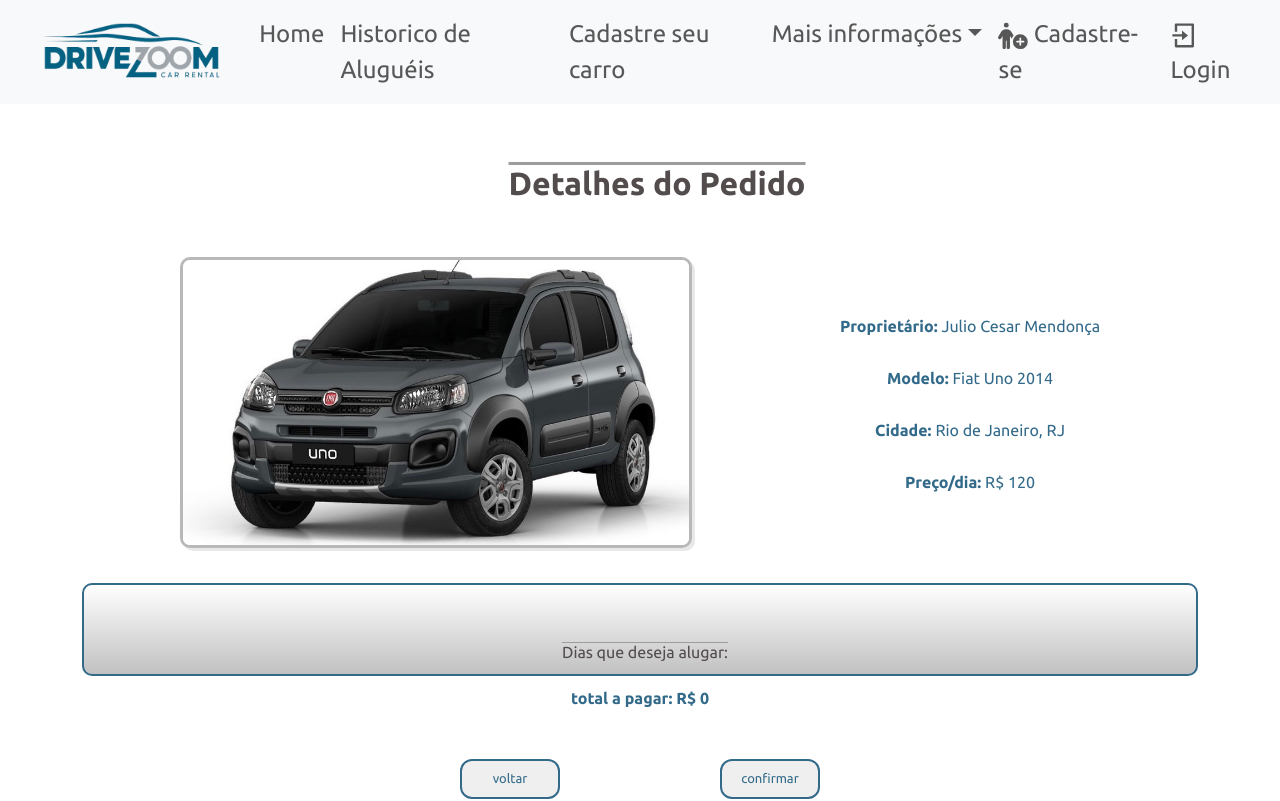
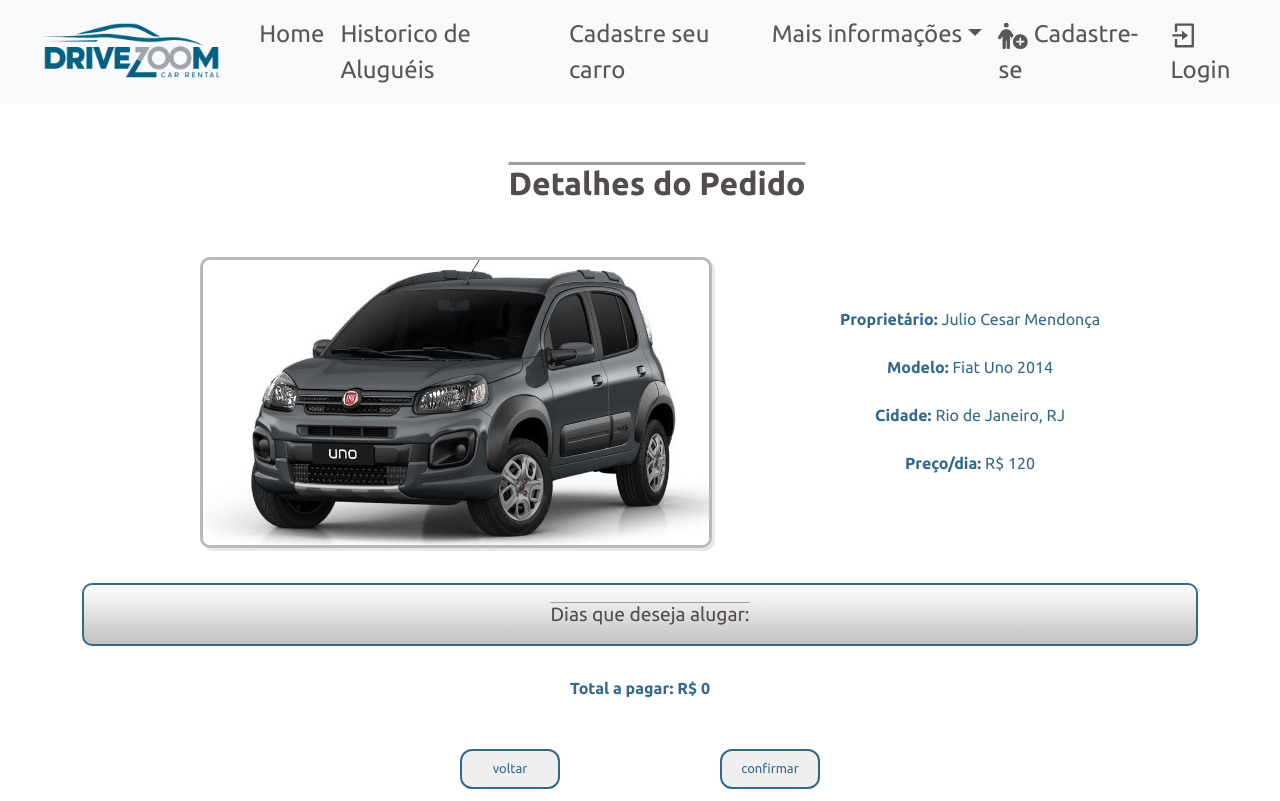
Before and after one commit to dsm-cefet-rj/ti-2024-1-grupo-sete, a React (Create React App) app: page /Aluguel/1 in a window 1280 px wide. Shown: the top 801 px of the page. Built offline with nearby package versions, Linux system fonts and the light colour scheme.

Commit message:
Ajustes css aluguel

```diff
--- a/src/Pages/Aluguel/aluguel.css
+++ b/src/Pages/Aluguel/aluguel.css
@@ -27,11 +27,17 @@
     text-decoration-color: var(--cor5);
     color: rgb(82, 76, 76);
     width: 100%;
-    margin: 5px;
-    margin-top: 50px;
-    font-size: 1.0em;
+    margin: 10px;
+    font-size: 1.2em;
 }
 
+.container-item-dias {
+    display: flex;
+    flex-wrap: wrap;
+    justify-content: space-evenly;
+    text-align: center;
+
+}
 .img-carro{
     box-shadow: 3px 3px 0px 0px rgba(0, 0, 0, 0.089);
     border-radius: 10px;
@@ -97,17 +103,17 @@
 .item {
     align-items: center;
     font-size: 1.0em;
-    margin: 10px;
-    padding: 10px;
+
     padding-bottom: 8px;
     color: var(--cor4);
-    min-width: 200px;
+    min-width: 100px;
 }
 
   .total{
     text-align: center;
     color: var(--cor4);
     margin: 10px;
+    margin-top: 30px;
     font-weight: bolder;
   }
 
--- a/src/Pages/Aluguel/index.js
+++ b/src/Pages/Aluguel/index.js
@@ -49,15 +49,17 @@
             <div className="container ">
                 <div className="diasAluguel">
                     <p className="titulo2">Dias que deseja alugar:</p>
+                    <div className="container-item-dias">
                     {diasArray.map((dia, index) => (
                         <span key={index} className="item"> {new Date(dia).toLocaleDateString()}</span>
                     ))}
+                    </div>
                 </div>
             </div>
 
             <div className="container">
                 <div className="precos">
-                    <p className="total">total a pagar: R$ {total} </p>
+                    <p className="total">Total a pagar: R$ {total} </p>
                 </div>
             </div>
 
```
